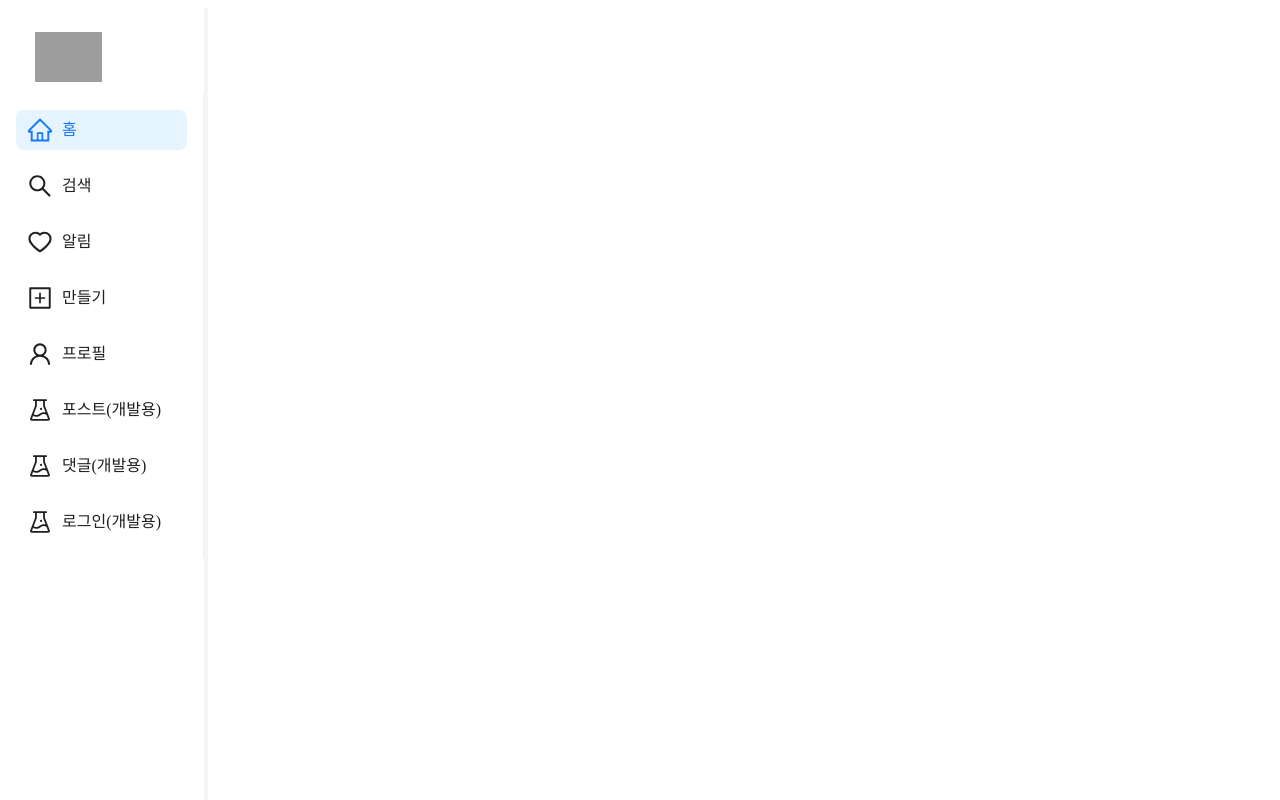
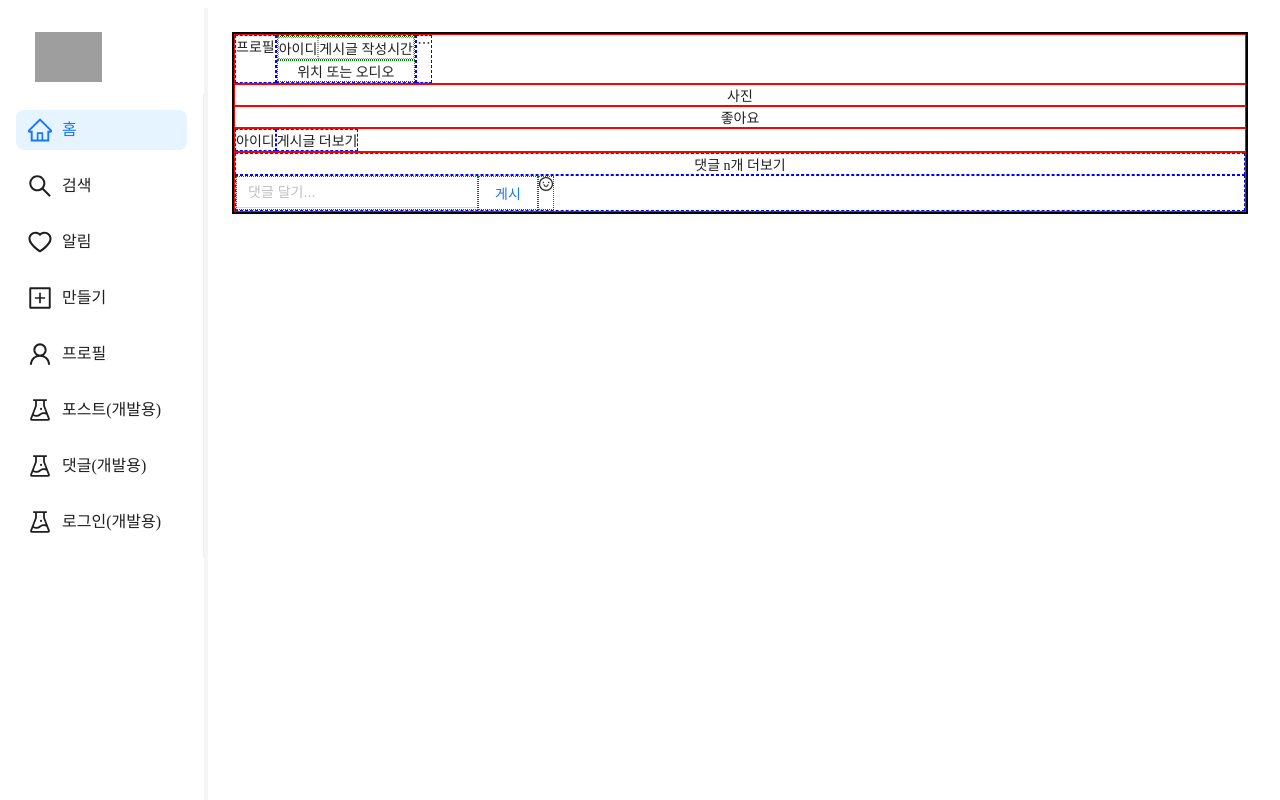
Before and after one commit to ite-zerobase/instamilligram-react, a React (Vite) app: page / in a window 1280 px wide. Shown: the top 800 px of the page. Built offline with nearby package versions, Linux system fonts and the light colour scheme; grey boxes are pictures that could not be loaded; a web font is replaced by a local one.

Commit message:
미리보기 큰틀잡기 	modified:   src/pages/Home/components/PostPreview.jsx

```diff
--- a/src/pages/Home/components/PostPreview.jsx
+++ b/src/pages/Home/components/PostPreview.jsx
@@ -1,5 +1,72 @@
+import { Input, Button } from 'antd';
+import { EllipsisOutlined, SmileOutlined } from '@ant-design/icons';
+
 function PostPreview() {
-  return <div></div>;
+  return (
+    <div className="container">
+      <div className="outline1">
+        {/* 게시글 정보 및 프로필 */}
+        <div className="outline2 flex">
+          <div className="outline3">
+            프로필
+          </div>
+          <div className="outline3">
+            <div className="outline4 flex">
+              <div className="outline5">
+                아이디
+              </div>
+              <div className="outline5">
+                게시글 작성시간
+              </div>
+            </div>
+            <div className="outline4">
+              위치 또는 오디오
+            </div>
+          </div>
+          <div className="outline3">
+            <EllipsisOutlined />
+          </div>
+        </div>
+        <div className="outline2">
+          사진
+        </div>
+        <div className="outline2">
+          좋아요
+        </div>
+        <div className="outline2 flex">
+          <div className="outline3">
+            아이디
+          </div>
+          <div className="outline3">
+            게시글 더보기
+          </div>
+        </div>
+        <div className="outline2">
+          <div className="outline3">
+            댓글 n개 더보기
+          </div>
+          <div className="outline3 flex">
+            <div className="outline4">
+            <Input
+              style={{
+                border: "none",
+                borderBottom: "1px solid #d9d9d9",
+                borderRadius: 0,
+              }}
+              placeholder="댓글 달기..."
+            />
+            </div>
+            <div className="outline4">
+              <Button type="link">게시</Button>
+            </div>
+            <div className="outline4">
+              <SmileOutlined />
+            </div>
+          </div>
+        </div>
+      </div>
+    </div>
+  );
 }
 
 export default PostPreview;
```
